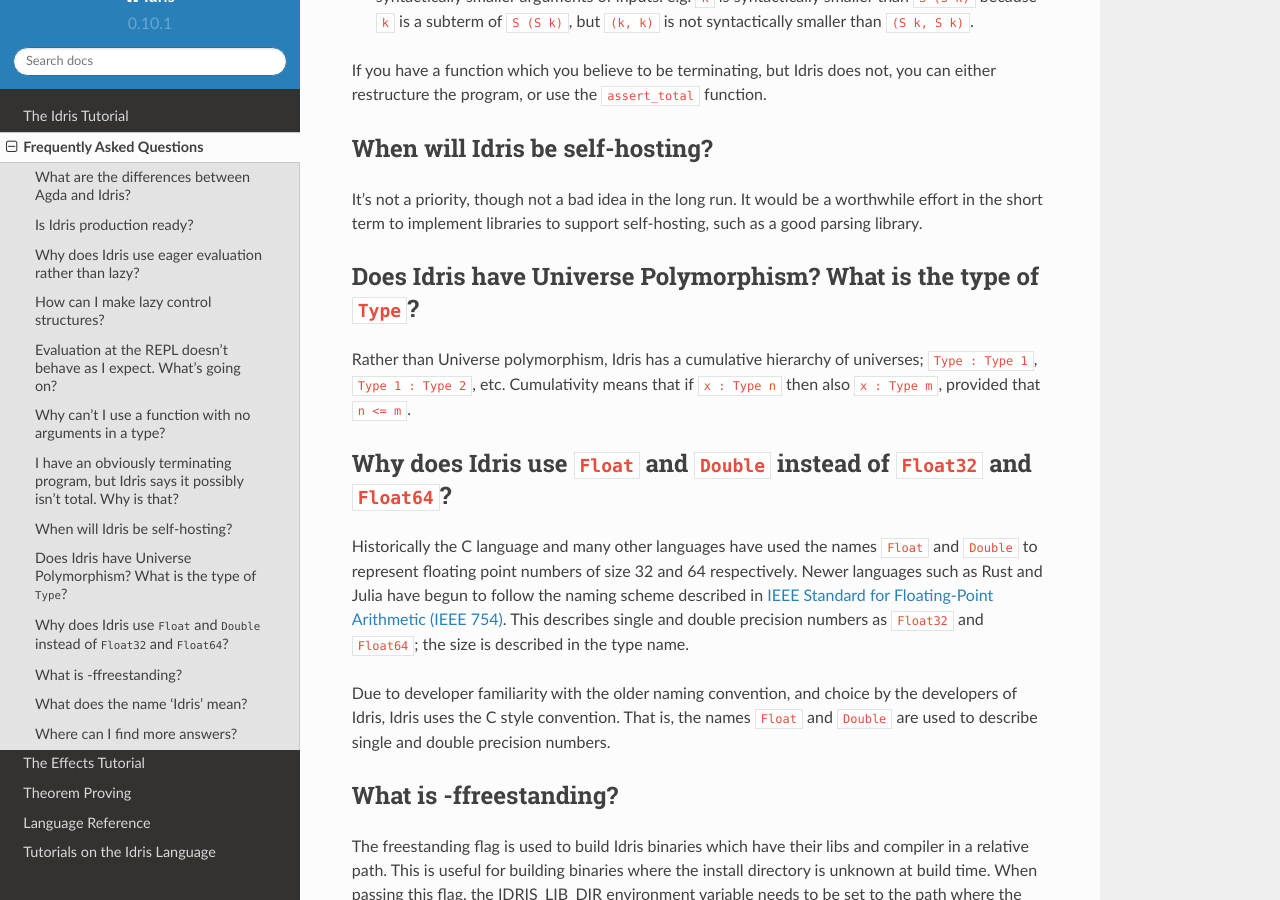
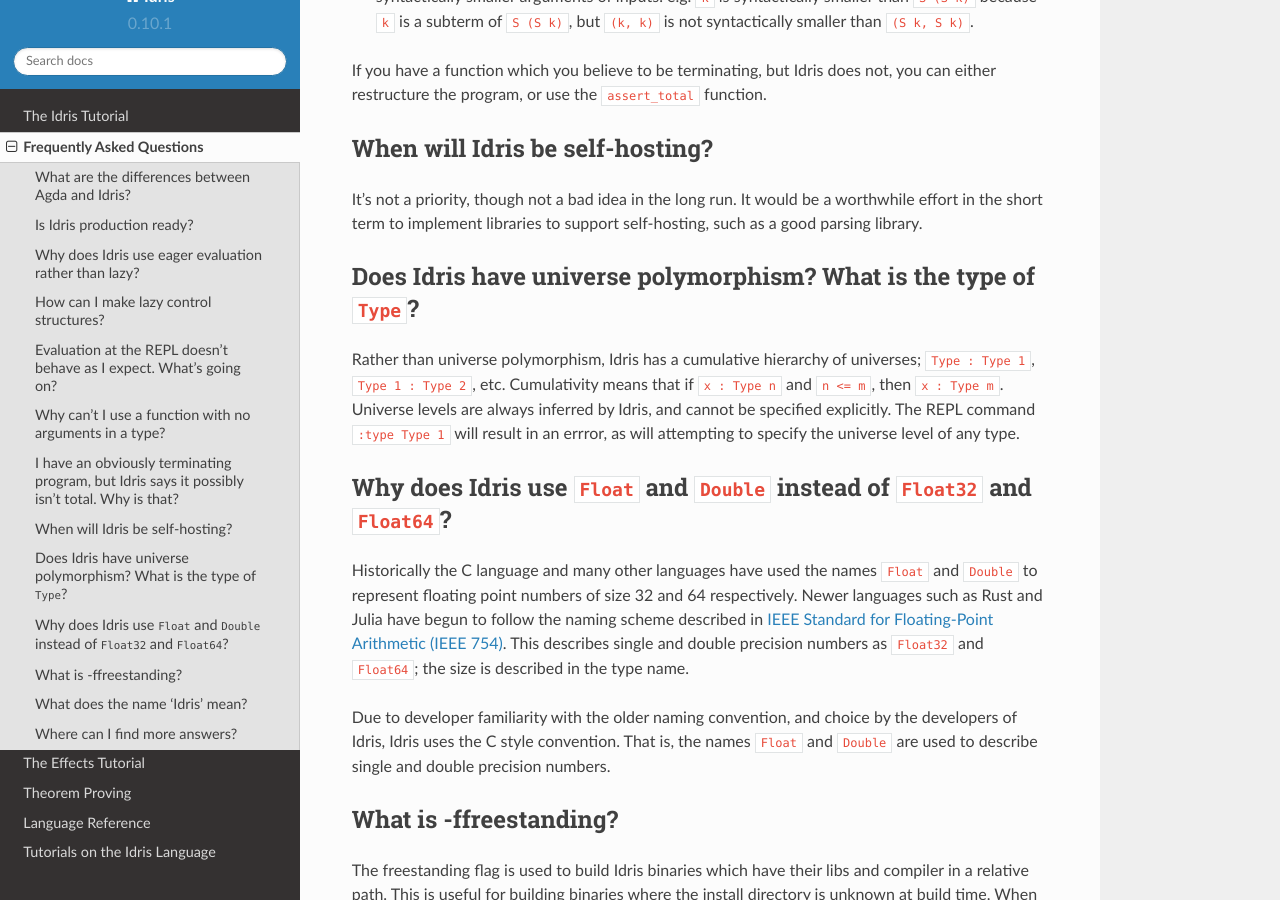
Before and after one commit to idris-lang/Idris-dev, a Sphinx documentation site: the page built from docs/faq/faq.rst, in a window 1280 px wide and 900 px high, scrolled down 3421 px. Built offline with Sphinx 7.4.7 and the Read the Docs theme 2.0.0, drawn with Linux system fonts in a browser that asks for light colours; formulas are drawn with MathJax 3.

Commit message:
Improve FAQ answer on universes

```diff
--- a/docs/faq/faq.rst
+++ b/docs/faq/faq.rst
@@ -187,13 +187,16 @@
 worthwhile effort in the short term to implement libraries to support
 self-hosting, such as a good parsing library.
 
-Does Idris have Universe Polymorphism? What is the type of ``Type``?
+Does Idris have universe polymorphism? What is the type of ``Type``?
 ====================================================================
 
-Rather than Universe polymorphism, Idris has a cumulative hierarchy of
+Rather than universe polymorphism, Idris has a cumulative hierarchy of
 universes; ``Type : Type 1``, ``Type 1 : Type 2``, etc.
-Cumulativity means that if ``x : Type n`` then also ``x : Type m``,
-provided that ``n <= m``.
+Cumulativity means that if ``x : Type n`` and ``n <= m``, then
+``x : Type m``. Universe levels are always inferred by Idris, and
+cannot be specified explicitly. The REPL command ``:type Type 1`` will
+result in an errror, as will attempting to specify the universe level
+of any type.
 
 Why does Idris use ``Float`` and ``Double`` instead of ``Float32`` and ``Float64``?
 ===================================================================================
```
